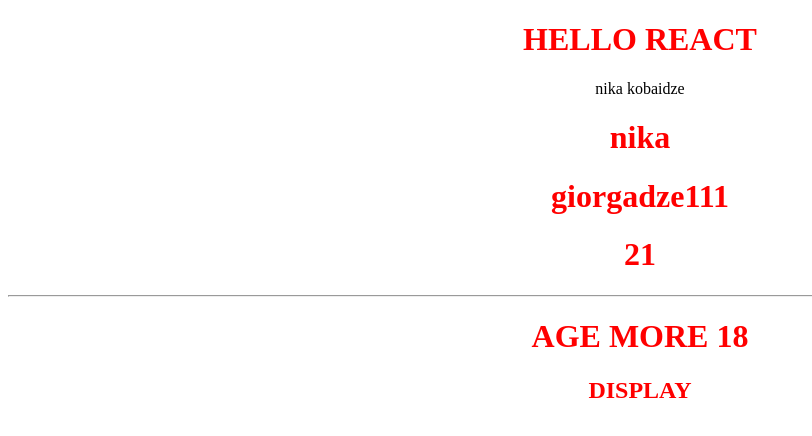
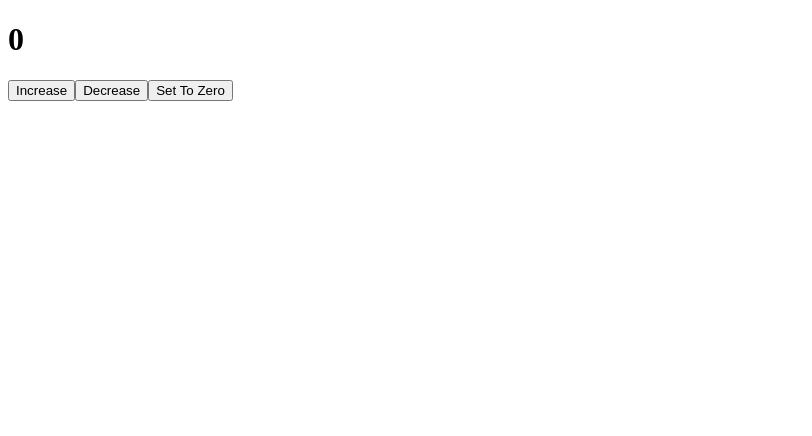
Before and after one commit to arborin/ms_app, a React (Create React App) app: page / in a window 1280 px wide. Shown: the top 436 px of the page, without its empty margins (0-812 px from the left). Built offline with nearby package versions, Linux system fonts and the light colour scheme.

Commit message:
[ADD] react hooks

```diff
--- a/src/App.js
+++ b/src/App.js
@@ -1,36 +1,18 @@
-import styles from './App.module.css';
+// import styles from './App.module.css';
+import { useState } from 'react'
 
-const User = (props) => {
-  return (
-    <>
-      <h1>{props.firstName}</h1>
-      <h1>{props.lastName}</h1>
-      <h1>{props.age}</h1>
-      <hr />
-    </>
-  );
-}
+function App() {
+
+  const [counter, setCounter] = useState(0);
 
 
-function App() {
-  const name = "nika kobaidze";
-
-  const props = {
-    firstName: "nika",
-    lastName: "giorgadze111",
-    age: "21"
-  }
-
-  const isGreen = true;
-
   return (
-    <div className={styles.App}>
-      <h1>HELLO REACT</h1>
-      <p>{name}</p>
-      <User {...props} />
-      {props.age > 18 ? <h1>AGE MORE 18</h1> : <h1>UNDER 18</h1>}
-      {props.age && <h2 style={{ color: 'red' }} > DISPLAY</h2>}
-    </div >
+    <div>
+      <h1>{counter}</h1>
+      <button onClick={() => setCounter(counter + 1)}>Increase</button>
+      <button onClick={() => setCounter(counter - 1)}>Decrease</button>
+      <button onClick={() => setCounter(0)}>Set To Zero</button>
+    </div>
   );
 }
 
```
